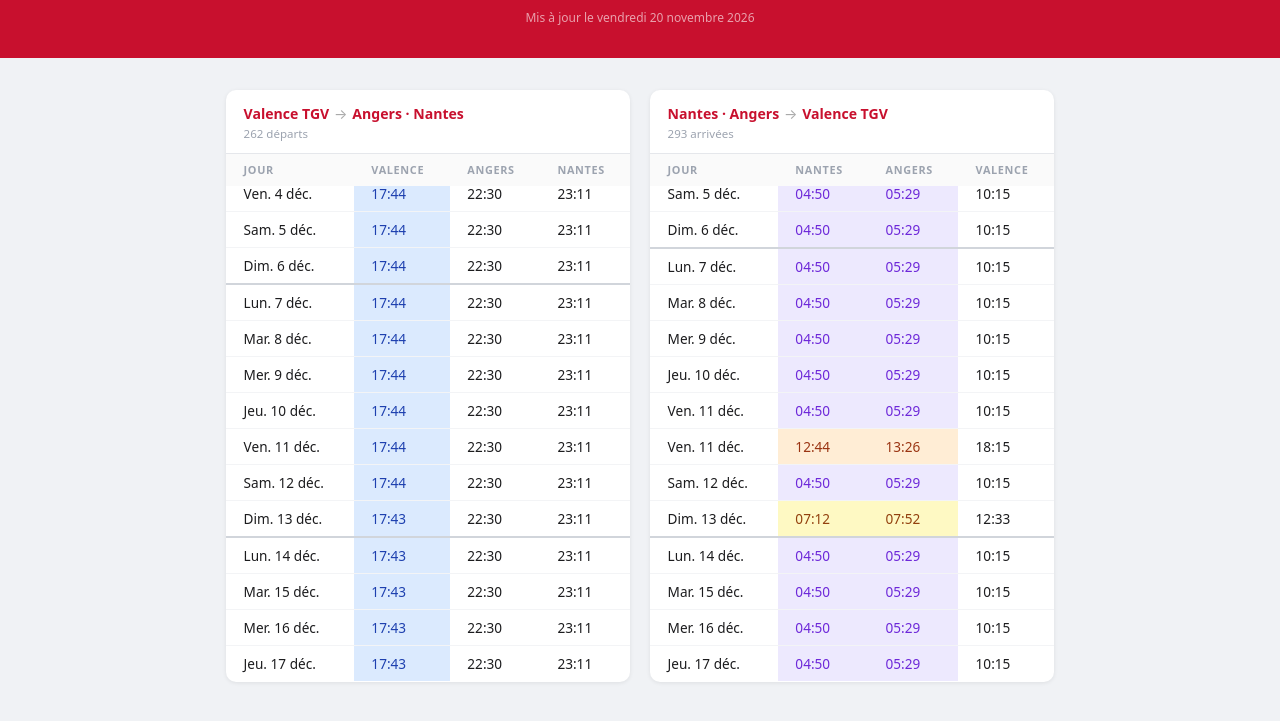
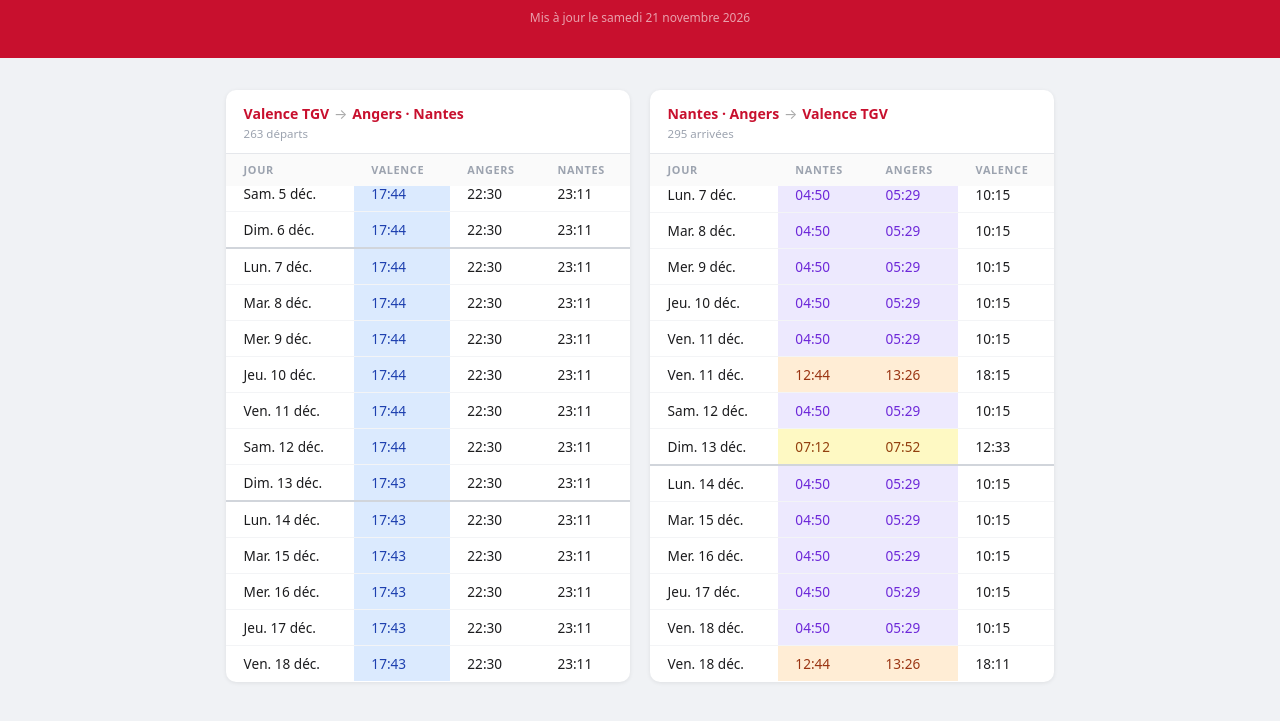
Before and after one commit to pcreux/trains-direct-valence-nantes, a plain HTML site: page index.html in a window 1280 px wide. Shown: the part 101-822 px from the top of the page. Drawn offline with Linux system fonts and the light colour scheme.

Commit message:
Update schedule 2026-11-21

```diff
--- a/index.html
+++ b/index.html
@@ -103,13 +103,13 @@
     <header>
       <h1>🚄 Trains directs</h1>
       <p class="subtitle">Valence TGV ↔ Angers · Nantes</p>
-      <p class="updated">Mis à jour le vendredi 20 novembre 2026</p>
+      <p class="updated">Mis à jour le samedi 21 novembre 2026</p>
     </header>
     <main>
     <section class="card">
       <div class="card-header">
         <div class="card-title">Valence TGV <span class="arrow">→</span> Angers · Nantes</div>
-        <div class="count">262 départs</div>
+        <div class="count">263 départs</div>
       </div>
       <div class="table-scroll">
         <table>
@@ -379,6 +379,7 @@
             <tr><td>Mar. 15 déc.</td><td class="time t-soir">17:43</td><td class="time">22:30</td><td class="time">23:11</td></tr>
             <tr><td>Mer. 16 déc.</td><td class="time t-soir">17:43</td><td class="time">22:30</td><td class="time">23:11</td></tr>
             <tr><td>Jeu. 17 déc.</td><td class="time t-soir">17:43</td><td class="time">22:30</td><td class="time">23:11</td></tr>
+            <tr><td>Ven. 18 déc.</td><td class="time t-soir">17:43</td><td class="time">22:30</td><td class="time">23:11</td></tr>
           </tbody>
         </table>
       </div>
@@ -387,7 +388,7 @@
     <section class="card">
       <div class="card-header">
         <div class="card-title">Nantes · Angers <span class="arrow">→</span> Valence TGV</div>
-        <div class="count">293 arrivées</div>
+        <div class="count">295 arrivées</div>
       </div>
       <div class="table-scroll">
         <table>
@@ -688,6 +689,8 @@
             <tr><td>Mar. 15 déc.</td><td class="time t-nuit">04:50</td><td class="time t-nuit">05:29</td><td class="time">10:15</td></tr>
             <tr><td>Mer. 16 déc.</td><td class="time t-nuit">04:50</td><td class="time t-nuit">05:29</td><td class="time">10:15</td></tr>
             <tr><td>Jeu. 17 déc.</td><td class="time t-nuit">04:50</td><td class="time t-nuit">05:29</td><td class="time">10:15</td></tr>
+            <tr><td>Ven. 18 déc.</td><td class="time t-nuit">04:50</td><td class="time t-nuit">05:29</td><td class="time">10:15</td></tr>
+            <tr><td>Ven. 18 déc.</td><td class="time t-apm">12:44</td><td class="time t-apm">13:26</td><td class="time">18:11</td></tr>
           </tbody>
         </table>
       </div>
```
Also changed, not shown: 1 other file.
